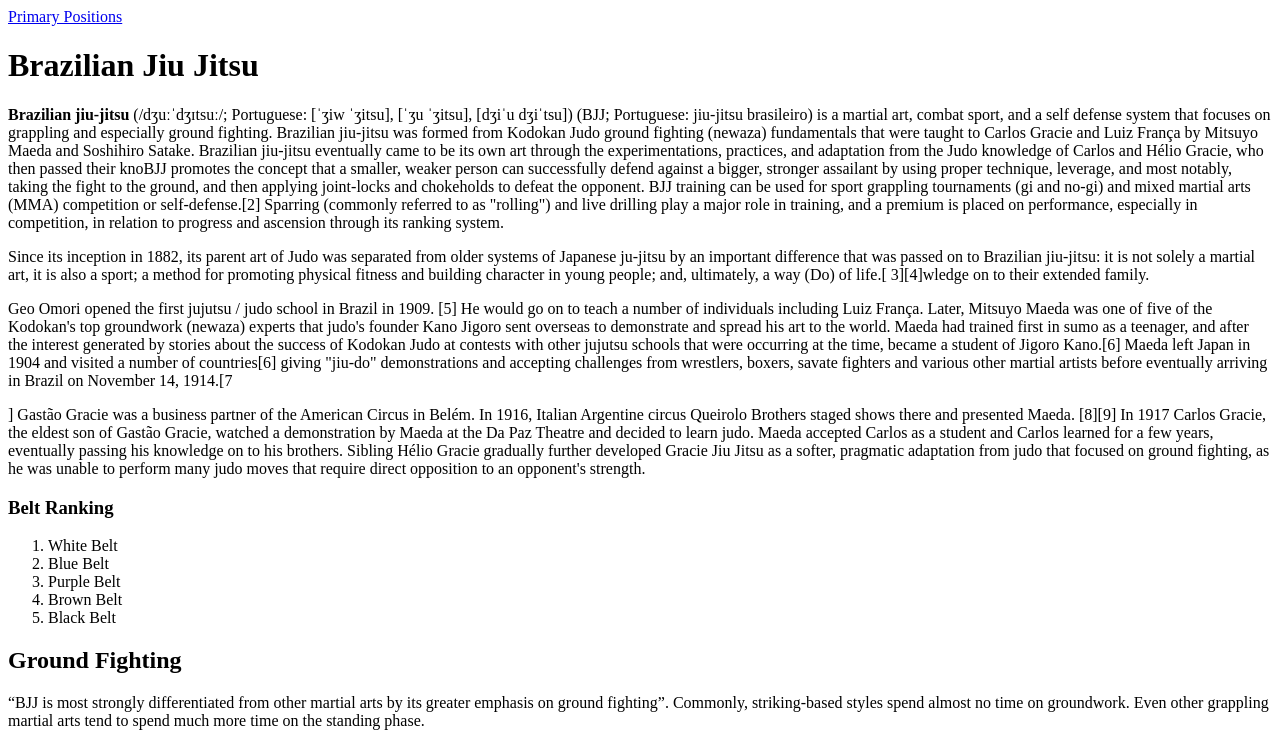
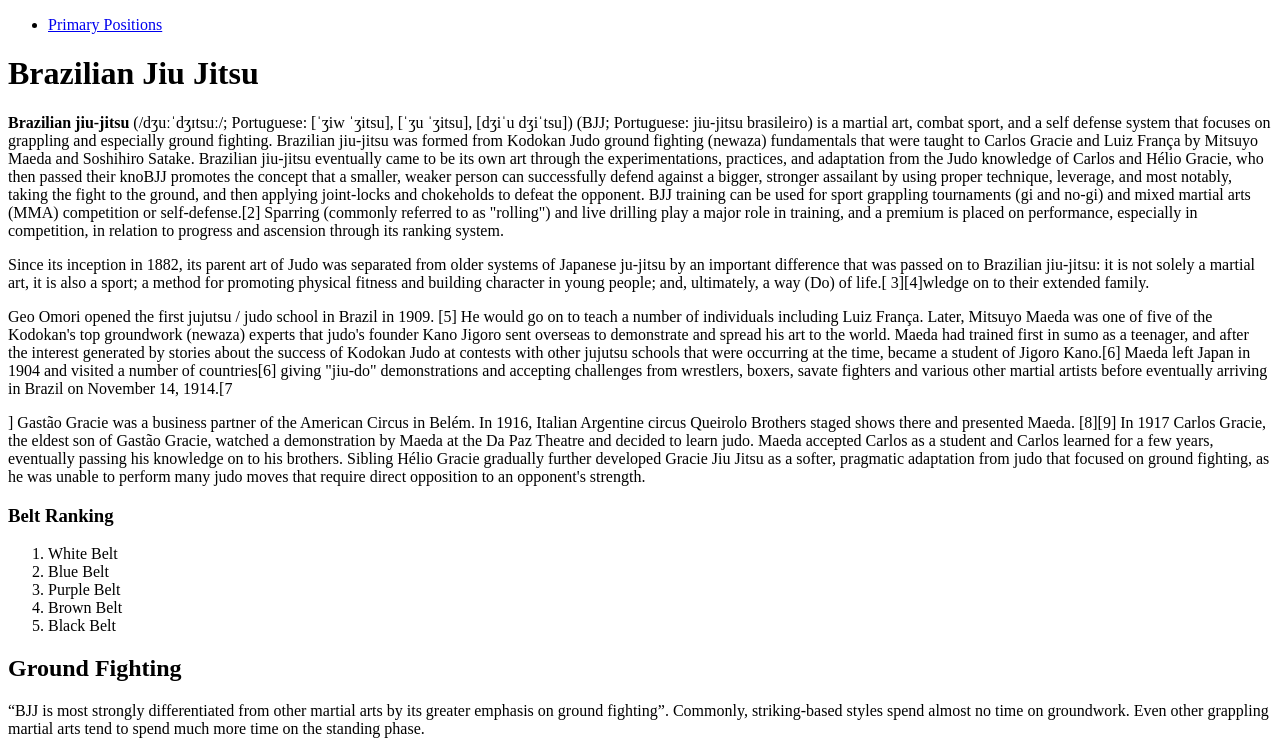
Before and after one commit to klockett/dws1, a plain HTML site: page lockett-ken-project1/index.html in a window 1280 px wide. Shown: the top 743 px of the page. Drawn offline with Linux system fonts and the light colour scheme.

Commit message:
clone
updated

```diff
--- a/lockett-ken-project1/index.html
+++ b/lockett-ken-project1/index.html
@@ -5,8 +5,10 @@
   <title>Brazilian Jiu Jitsu</title>
 </head>
 <body>
- <a href= "#primary positions ">
-  Primary Positions</a><br />
+ <ul>
+  <li> <a href= "#primary positions ">
+   Primary Positions</a><br /></li>
+ </ul>
 
 
  <h1>Brazilian Jiu Jitsu</h1>
```
